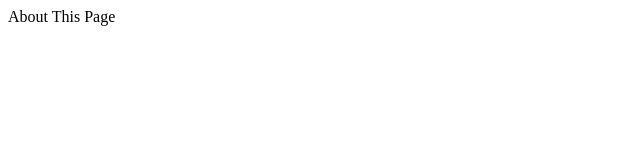
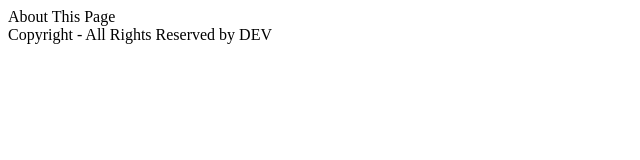
Before and after one commit to devasya0505/git-git-git, a plain HTML site: page about.html in a window 1280 px wide. Shown: the whole page, without its empty margins (0-640 px from the left). Drawn offline with Linux system fonts and the light colour scheme.

```diff
--- a/about.html
+++ b/about.html
@@ -7,5 +7,9 @@
 </head>
 <body>
     About This Page
+
+    <footer>
+        Copyright - All Rights Reserved by DEV
+    </footer>
 </body>
 </html>
```
Also changed, not shown: 2 other files.
